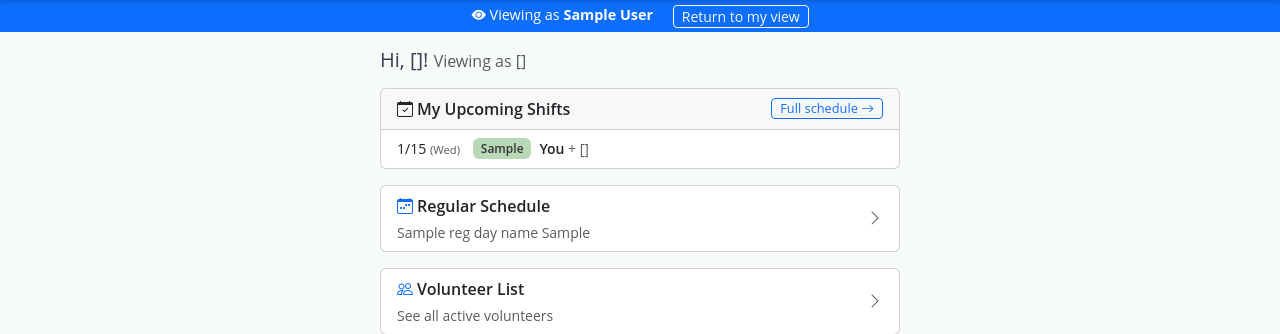
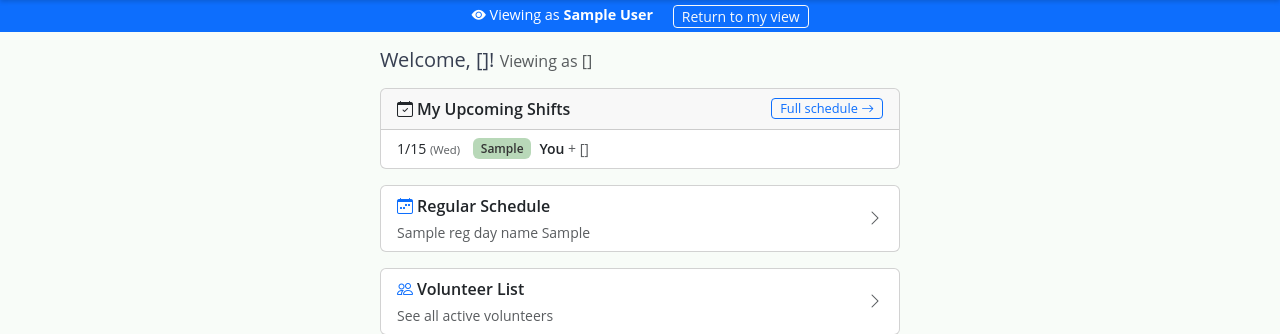
Before and after one commit to jacobsze/acr, a Flask app: template templates/home.html in a window 1280 px wide. Shown: the part 62-396 px from the top of the page. Run offline with Flask 3, Linux system fonts and the light colour scheme; tables that the repository leaves empty hold one stand-in row (values such as "Sample post"); the template is opened without the code that fills it: values that come from a table or form of the project are taken from there, most other values are stand-ins (such as "Sample title", 1, 10 or a date in 2020).

Commit message:
Change homepage greeting from Hi to Welcome

```diff
--- a/templates/home.html
+++ b/templates/home.html
@@ -4,7 +4,7 @@
 {% block content %}
 <div class="mt-3 home-wrap">
   <h5 class="mb-3">
-    Hi, {{ effective_user.name.split()[0] }}!
+    Welcome, {{ effective_user.name.split()[0] }}!
     {% if view_as_user %}
       <span class="text-muted fw-normal fs-6">Viewing as {{ effective_user.name }}</span>
     {% endif %}
```
